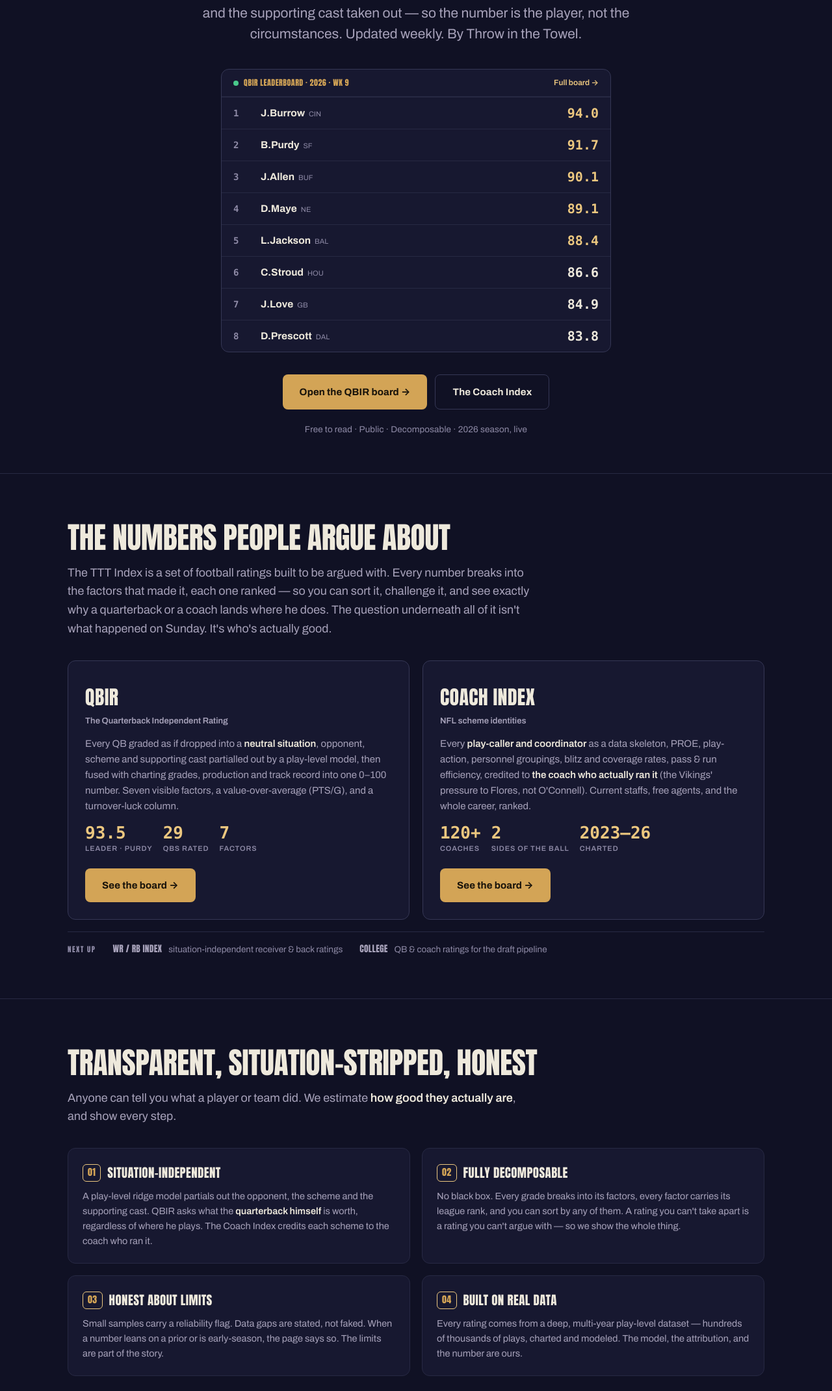
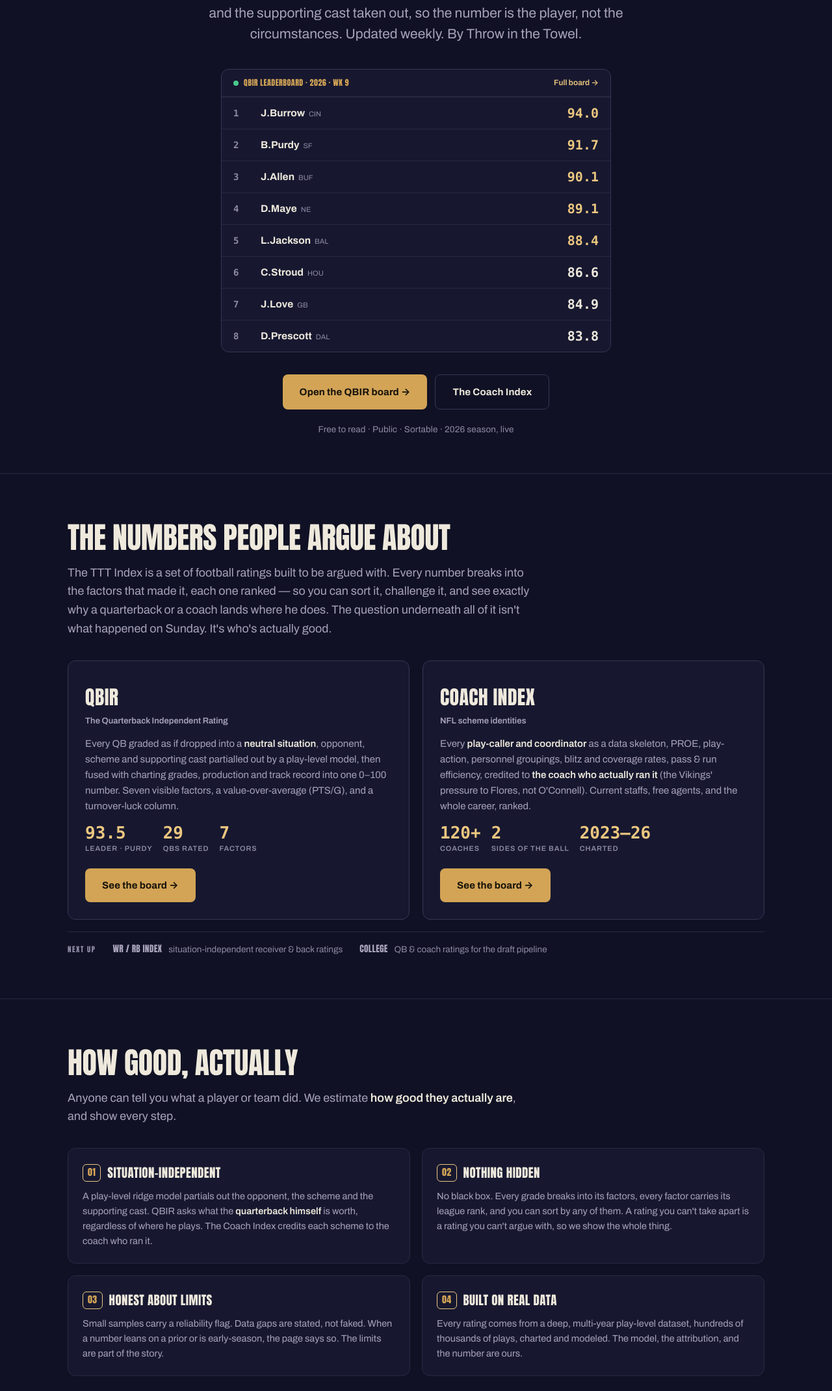
Before and after one commit to chukse/ttt-index, a plain HTML site: page index.html in a window 1280 px wide. Shown: the part 420-2560 px from the top of the page at 65% size. Drawn offline with Linux system fonts and the light colour scheme; a web font is replaced by a local one.

Commit message:
Landing copy: kill AI tells (tricolon heading, jargon, em-dash overuse); plainer sportswriter voice

```diff
--- a/index.html
+++ b/index.html
@@ -153,13 +153,13 @@ a{color:inherit;text-decoration:none}
 <header class="hero"><div class="wrap">
   <div class="stars" id="hs" aria-hidden="true"></div>
   <h1>Who's actually<br><span class="l2">good</span></h1>
-  <p class="dek">Every quarterback and every coach, graded with the opponent, the scheme, and the supporting cast taken out — so the number is the player, not the circumstances. Updated weekly. By Throw in the Towel.</p>
+  <p class="dek">Every quarterback and every coach, graded with the opponent, the scheme, and the supporting cast taken out, so the number is the player, not the circumstances. Updated weekly. By Throw in the Towel.</p>
   <div class="liveboard" id="liveboard" aria-label="Live QBIR leaderboard"></div>
   <div class="cta">
     <a class="btn primary" href="qbir/">Open the QBIR board →</a>
     <a class="btn ghost" href="coaches/">The Coach Index</a>
   </div>
-  <div class="meta">Free to read · Public · Decomposable · 2026 season, live</div>
+  <div class="meta">Free to read · Public · Sortable · 2026 season, live</div>
 </div></header>
 
 <section class="sec"><div class="wrap">
@@ -187,19 +187,19 @@ a{color:inherit;text-decoration:none}
 </div></section>
 
 <section class="sec" id="how"><div class="wrap">
-  <h2>Transparent, situation-stripped, honest</h2>
+  <h2>How good, actually</h2>
   <p class="lead">Anyone can tell you what a player or team did. We estimate <b>how good they actually are</b>, and show every step.</p>
   <div class="why">
     <div class="pt"><h3><span class="n">01</span>Situation-independent</h3><p>A play-level ridge model partials out the opponent, the scheme and the supporting cast. QBIR asks what the <b>quarterback himself</b> is worth, regardless of where he plays. The Coach Index credits each scheme to the coach who ran it.</p></div>
-    <div class="pt"><h3><span class="n">02</span>Fully decomposable</h3><p>No black box. Every grade breaks into its factors, every factor carries its league rank, and you can sort by any of them. A rating you can't take apart is a rating you can't argue with — so we show the whole thing.</p></div>
+    <div class="pt"><h3><span class="n">02</span>Nothing hidden</h3><p>No black box. Every grade breaks into its factors, every factor carries its league rank, and you can sort by any of them. A rating you can't take apart is a rating you can't argue with, so we show the whole thing.</p></div>
     <div class="pt"><h3><span class="n">03</span>Honest about limits</h3><p>Small samples carry a reliability flag. Data gaps are stated, not faked. When a number leans on a prior or is early-season, the page says so. The limits are part of the story.</p></div>
-    <div class="pt"><h3><span class="n">04</span>Built on real data</h3><p>Every rating comes from a deep, multi-year play-level dataset — hundreds of thousands of plays, charted and modeled. The model, the attribution, and the number are ours.</p></div>
+    <div class="pt"><h3><span class="n">04</span>Built on real data</h3><p>Every rating comes from a deep, multi-year play-level dataset, hundreds of thousands of plays, charted and modeled. The model, the attribution, and the number are ours.</p></div>
   </div>
 </div></section>
 
 <section class="sec" id="membership"><div class="wrap">
   <h2>The rankings are free. You pay for the tools.</h2>
-  <p class="lead">Every board — QBIR, the Coach Index, the coaching tree — stays free and open, every week. That's the whole point: they're meant to be read, shared, and cited. Membership isn't "the rest of the ranking." It's the stuff you can't get from a leaderboard — the <b>apps you actually run your season and your draft with</b>, plus the writing and the export/archive. One account, the whole of Throw in the Towel.</p>
+  <p class="lead">Every board — QBIR, the Coach Index, the coaching tree — stays free and open, every week. That's the whole point: they're meant to be read, shared, and cited. Membership isn't "the rest of the ranking." It's the stuff you can't get from a leaderboard, the <b>apps you actually run your season and your draft with</b>, plus the writing and the export/archive. One account, the whole of Throw in the Towel.</p>
   <div class="tiers" style="grid-template-columns:repeat(2,1fr);max-width:760px;margin:34px auto 0">
     <div class="tier">
       <div class="tn">Free · forever</div>
@@ -212,11 +212,11 @@ a{color:inherit;text-decoration:none}
       <div class="tn">Membership</div>
       <div class="price">$4.99<small>/mo · or $19.99/season</small></div>
       <div class="tsub">The tools, the writing, the archive.</div>
-      <ul><li><b>Fantasy, full season</b>: unlimited leagues synced, AI start/sit, trade analyzer, live odds &amp; waivers</li><li><b>Draft Intelligence</b>: the whole big board, prospect comps, mock drafts, scheme-fit</li><li><b>Index extras</b>: CSV export, the full multi-season archive</li><li>Premium <b>Substack</b> — the data stories behind the numbers</li></ul>
+      <ul><li><b>Fantasy, full season</b>: unlimited leagues synced, AI start/sit, trade analyzer, live odds &amp; waivers</li><li><b>Draft Intelligence</b>: the whole big board, prospect comps, mock drafts, scheme-fit</li><li><b>Index extras</b>: CSV export, the full multi-season archive</li><li>Premium <b>Substack</b>, the data stories behind the numbers</li></ul>
       <div class="amrow" style="display:flex;gap:10px;flex-wrap:wrap"><a class="act on" href="qbir/?join=monthly">Join · $4.99/mo</a><a class="act on" href="qbir/?join=season" style="background:transparent;border:1px solid currentColor">Season · $19.99</a></div>
     </div>
   </div>
-  <p class="apinote">The leaderboards will never go behind a paywall — they're the point. Membership buys the tools. &nbsp;·&nbsp; <b>Founding members</b> lock the launch price for life. &nbsp;·&nbsp; Building something? The <b><a href="api.html">TTT API</a></b> is live — free key for personal use, Pro for commercial.</p>
+  <p class="apinote">The leaderboards will never go behind a paywall. They're the point. Membership buys the tools. &nbsp;·&nbsp; <b>Founding members</b> lock the launch price for life. &nbsp;·&nbsp; Building something? The <b><a href="api.html">TTT API</a></b> is live. A 14-day free trial, Pro for commercial.</p>
 </div></section>
 
 <section class="sec" style="border-bottom:0"><div class="wrap">
```
